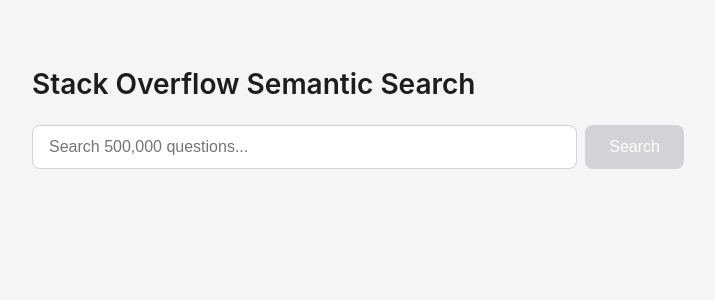
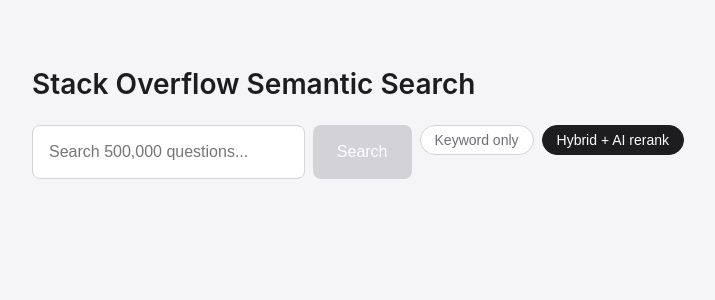
Before and after one commit to Aiperiii/so-semantic-search, a React app in the folder frontend/: page / in a window 1280 px wide. Shown: the top 300 px of the page, without its empty margins (282-997 px from the left). Built offline with nearby package versions, Linux system fonts and the light colour scheme; the HTML template or start-up script is replaced by a standard one.

Commit message:
Add mode toggle and style message states

```diff
--- a/frontend/src/App.css
+++ b/frontend/src/App.css
@@ -100,3 +100,36 @@
     width: 100%;
   }
 }
+
+.mode-toggle {
+  display: flex;
+  gap: 8px;
+  margin-bottom: 24px;
+}
+
+.mode-toggle button {
+  padding: 6px 14px;
+  font-size: 14px;
+  color: #6e6e73;
+  background: white;
+  border: 1px solid #d2d2d7;
+  border-radius: 20px;
+  cursor: pointer;
+}
+
+.mode-toggle button.active {
+  color: white;
+  background: #1d1d1f;
+  border-color: #1d1d1f;
+}
+
+.message {
+  padding: 16px;
+  text-align: center;
+  color: #6e6e73;
+  font-size: 15px;
+}
+
+.message.error {
+  color: #d70015;
+}
--- a/frontend/src/App.jsx
+++ b/frontend/src/App.jsx
@@ -7,6 +7,7 @@
   const [loading, setLoading] = useState(false)
   const [error, setError] = useState(null)
   const [searched, setSearched] = useState(false)
+  const [mode, setMode] = useState('hybrid')
 
   async function handleSearch() {
     if (query.trim() === '') {
@@ -19,8 +20,9 @@
     setError(null)
     setSearched(true)
     try {
+      const endpoint = mode === 'hybrid' ? '/hybrid' : '/search'
       const response = await fetch(
-        `http://127.0.0.1:8000/hybrid?q=${encodeURIComponent(query)}`
+        `http://127.0.0.1:8000${endpoint}?q=${encodeURIComponent(query)}`
       )
       if (!response.ok) {
         throw new Error(`Server returned ${response.status}`)
@@ -48,12 +50,16 @@
           onKeyDown={(e) => { if (e.key === 'Enter') handleSearch() }}
         />
         <button onClick={handleSearch} disabled={query.trim() === ''}>Search</button>
+        <div className="mode-toggle">
+          <button className={mode === 'keyword' ? 'active' : ''} onClick={() => setMode('keyword')}>Keyword only</button>
+          <button className={mode === 'hybrid' ? 'active' : ''} onClick={() => setMode('hybrid')}>Hybrid + AI rerank</button>
+        </div>
       </div>
 
-      {loading && <p>Searching...</p>}
-      {error && <p>Something went wrong: {error}</p>}
+      {loading && <p className="message">Searching...</p>}
+      {error && <p className="message error">Something went wrong: {error}</p>}
       {searched && !loading && !error && results.length === 0 && (
-        <p>No results found.</p>
+        <p className="message">No results found.</p>
       )}
 
       <div className="results">
```
